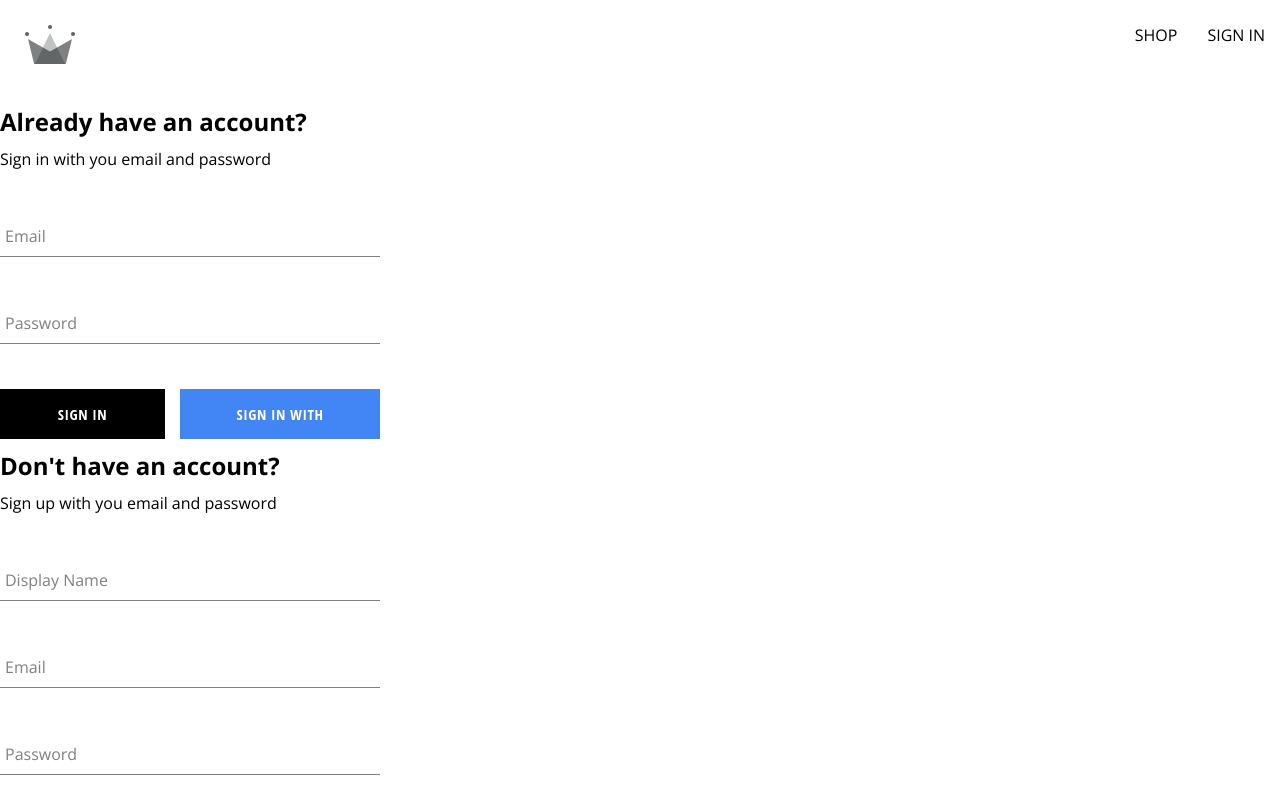
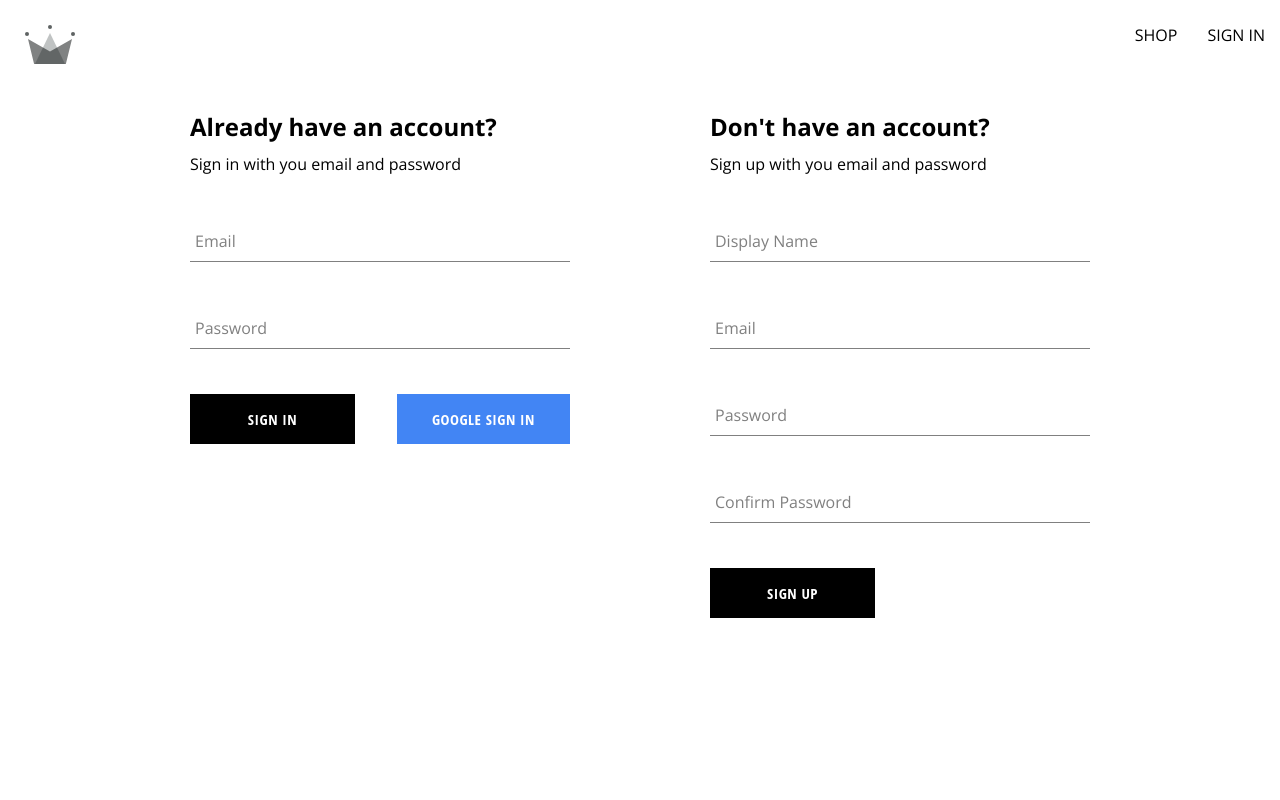
Before and after one commit to gus-pi/crwn-clothing, a React (Vite) app: page /auth in a window 1280 px wide. Shown: the top 800 px of the page. Built offline with nearby package versions, Linux system fonts and the light colour scheme.

Commit message:
finish authentication page

```diff
--- a/src/components/sign-in-form/sign-in-form.component.tsx
+++ b/src/components/sign-in-form/sign-in-form.component.tsx
@@ -36,7 +36,18 @@ const SignInForm = () => {
       );
       console.log(response);
       resetFormFields();
-    } catch (error: any) {}
+    } catch (error: any) {
+      switch (error.code) {
+        case 'auth/invalid-credential':
+          alert('Wrong credentials');
+          break;
+        case 'auth/user-not-found':
+          alert('User does not exist');
+          break;
+        default:
+          console.log(error);
+      }
+    }
   };
 
   const handleChange = (event: React.ChangeEvent<HTMLInputElement>) => {
@@ -71,8 +82,8 @@ const SignInForm = () => {
         />
         <div className="buttons-container">
           <Button type="submit">Sign In</Button>
-          <Button buttonType="google" onClick={signInWithGoogle}>
-            Sign In with Google
+          <Button buttonType="google" type="button" onClick={signInWithGoogle}>
+            Google Sign In
           </Button>
         </div>
       </form>
--- a/src/components/sign-in-form/sign-in-form.styles.scss
+++ b/src/components/sign-in-form/sign-in-form.styles.scss
@@ -2,13 +2,13 @@
   display: flex;
   flex-direction: column;
   width: 380px;
+
   h2 {
     margin: 10px 0;
   }
+
+  .buttons-container {
+    display: flex;
+    justify-content: space-between;
+  }
 }
-
-.buttons-container {
-  display: flex;
-  justify-content: space-between;
-  gap: 15px;
-}
--- a/src/components/sign-up-form/sign-up-form.component.tsx
+++ b/src/components/sign-up-form/sign-up-form.component.tsx
@@ -5,7 +5,7 @@ import {
 } from '../../utils/firebase/firebase.utils';
 import FormInput from '../form-input/form-input.components';
 
-import './sign-up-form.syles.scss';
+import './sign-up-form.styles.scss';
 import Button from '../button/button.component';
 
 const defaultFormFields = {
--- a/src/components/sign-up-form/sign-up-form.syles.scss
+++ b/src/components/sign-up-form/sign-up-form.styles.scss
@@ -2,7 +2,13 @@
   display: flex;
   flex-direction: column;
   width: 380px;
+
   h2 {
     margin: 10px 0;
   }
+
+  .buttons-container {
+    display: flex;
+    justify-content: space-between;
+  }
 }
--- a/src/routes/authentication/authentication.component.tsx
+++ b/src/routes/authentication/authentication.component.tsx
@@ -1,5 +1,7 @@
 import SignUpForm from '../../components/sign-up-form/sign-up-form.component';
 import SignInForm from '../../components/sign-in-form/sign-in-form.component';
+
+import './authentication.styles.scss';
 
 const Authentication = () => {
   return (
--- /dev/null
+++ b/src/routes/authentication/authentication.styles.scss
@@ -0,0 +1,6 @@
+.authentication-container {
+  display: flex;
+  width: 900px;
+  justify-content: space-between;
+  margin: 30px auto;
+}
```
